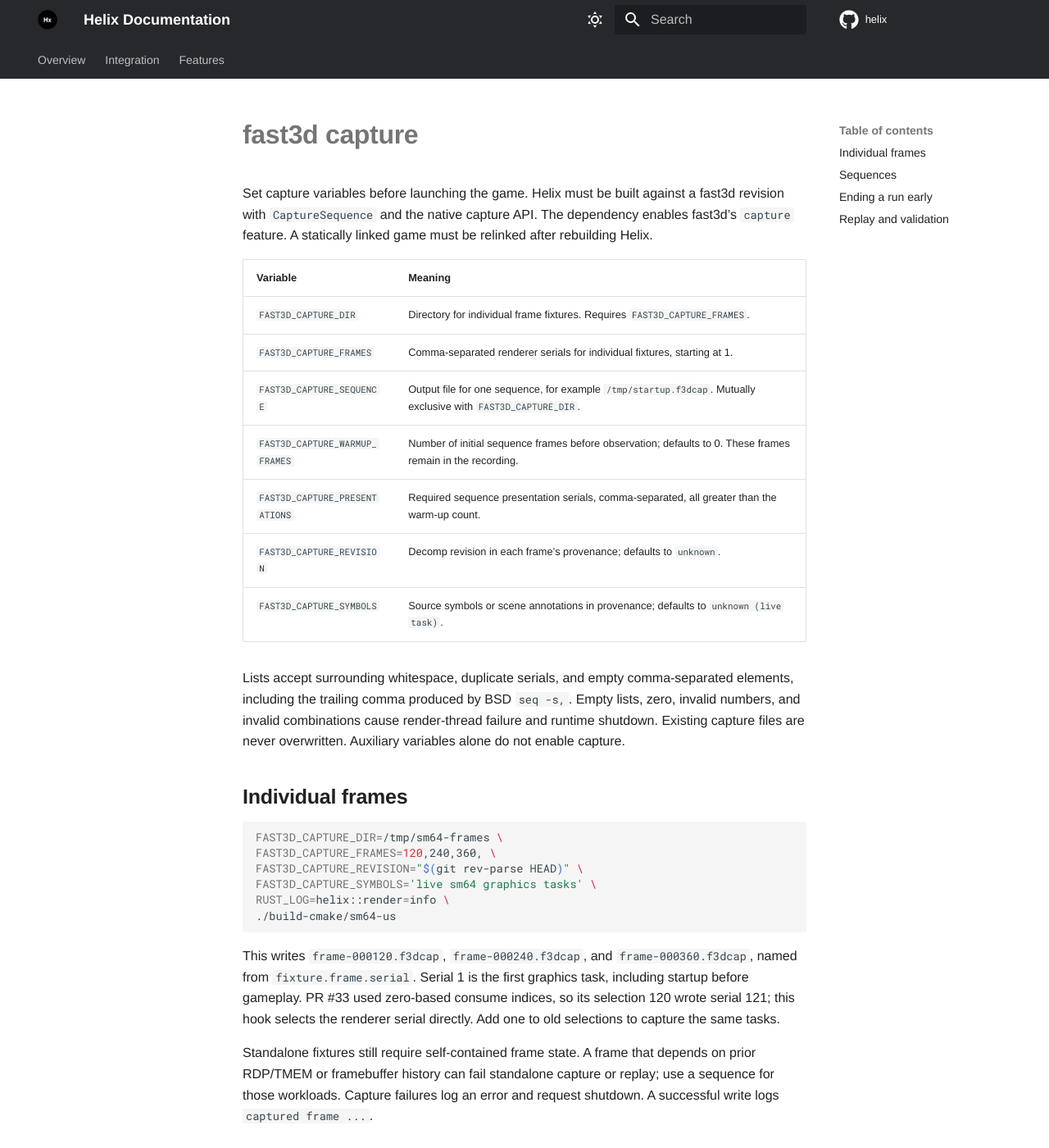
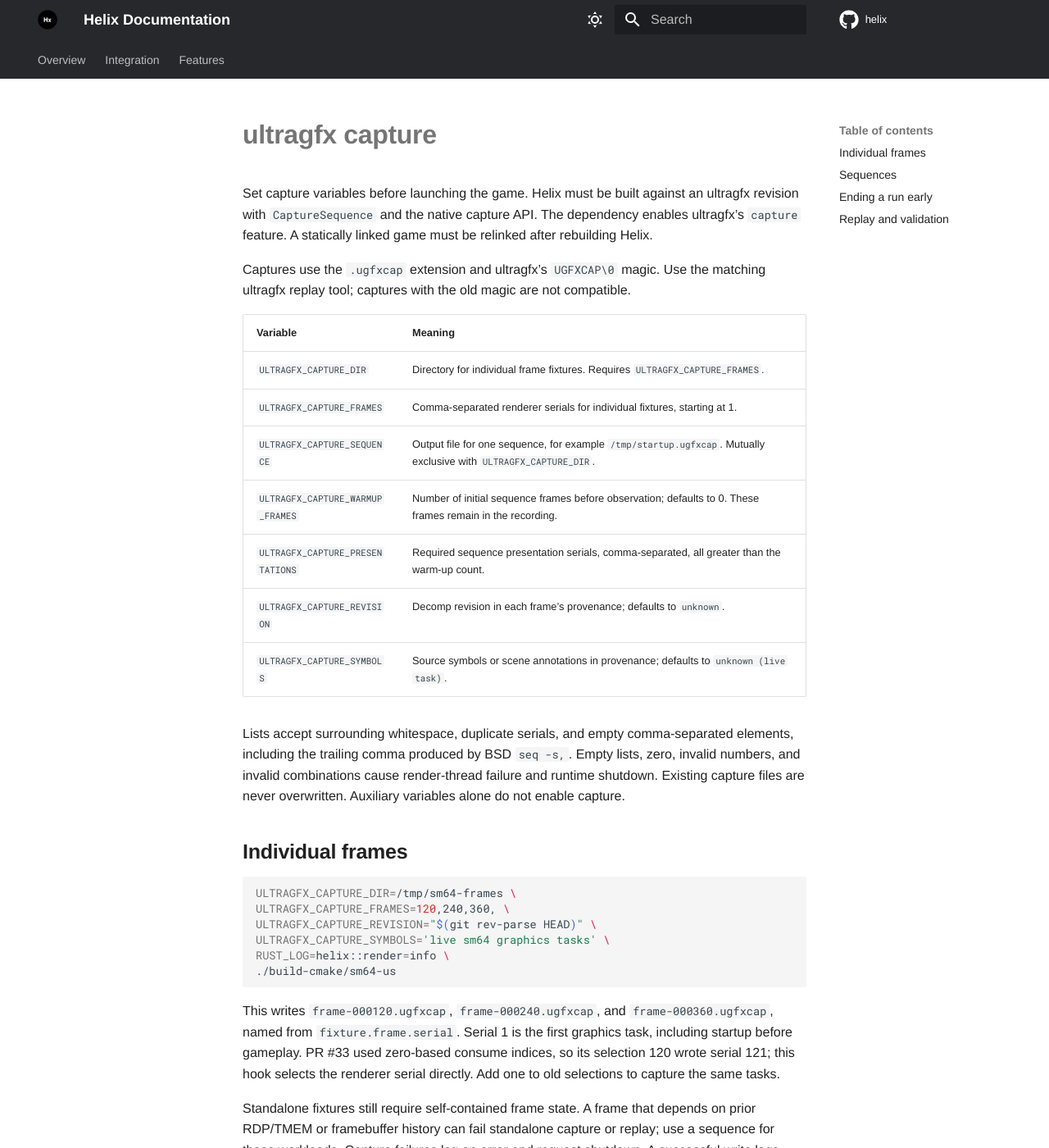
Before and after one commit to retrofoundry/helix, an MkDocs documentation site: the page built from docs/capture.md, in a window 1280 px wide and 1400 px high. Shown: the whole window at 82% size. Built offline with MkDocs 1.6.1 and Material for MkDocs 9.7.7, drawn with Linux system fonts in a browser that asks for light colours; comment, search, counter and statistics services are not loaded; the version menu is left out; some of the changed text lies outside the part shown.

Commit message:
refactor: build against ultragfx (#51)

````diff
--- a/docs/capture.md
+++ b/docs/capture.md
@@ -1,19 +1,22 @@
-# fast3d capture
+# ultragfx capture
 
-Set capture variables before launching the game. Helix must be built against a
-fast3d revision with `CaptureSequence` and the native capture API. The dependency
-enables fast3d's `capture` feature. A statically linked game must be relinked after
+Set capture variables before launching the game. Helix must be built against an
+ultragfx revision with `CaptureSequence` and the native capture API. The dependency
+enables ultragfx's `capture` feature. A statically linked game must be relinked after
 rebuilding Helix.
+
+Captures use the `.ugfxcap` extension and ultragfx's `UGFXCAP\0` magic. Use the
+matching ultragfx replay tool; captures with the old magic are not compatible.
 
 | Variable | Meaning |
 | --- | --- |
-| `FAST3D_CAPTURE_DIR` | Directory for individual frame fixtures. Requires `FAST3D_CAPTURE_FRAMES`. |
-| `FAST3D_CAPTURE_FRAMES` | Comma-separated renderer serials for individual fixtures, starting at 1. |
-| `FAST3D_CAPTURE_SEQUENCE` | Output file for one sequence, for example `/tmp/startup.f3dcap`. Mutually exclusive with `FAST3D_CAPTURE_DIR`. |
-| `FAST3D_CAPTURE_WARMUP_FRAMES` | Number of initial sequence frames before observation; defaults to 0. These frames remain in the recording. |
-| `FAST3D_CAPTURE_PRESENTATIONS` | Required sequence presentation serials, comma-separated, all greater than the warm-up count. |
-| `FAST3D_CAPTURE_REVISION` | Decomp revision in each frame's provenance; defaults to `unknown`. |
-| `FAST3D_CAPTURE_SYMBOLS` | Source symbols or scene annotations in provenance; defaults to `unknown (live task)`. |
+| `ULTRAGFX_CAPTURE_DIR` | Directory for individual frame fixtures. Requires `ULTRAGFX_CAPTURE_FRAMES`. |
+| `ULTRAGFX_CAPTURE_FRAMES` | Comma-separated renderer serials for individual fixtures, starting at 1. |
+| `ULTRAGFX_CAPTURE_SEQUENCE` | Output file for one sequence, for example `/tmp/startup.ugfxcap`. Mutually exclusive with `ULTRAGFX_CAPTURE_DIR`. |
+| `ULTRAGFX_CAPTURE_WARMUP_FRAMES` | Number of initial sequence frames before observation; defaults to 0. These frames remain in the recording. |
+| `ULTRAGFX_CAPTURE_PRESENTATIONS` | Required sequence presentation serials, comma-separated, all greater than the warm-up count. |
+| `ULTRAGFX_CAPTURE_REVISION` | Decomp revision in each frame's provenance; defaults to `unknown`. |
+| `ULTRAGFX_CAPTURE_SYMBOLS` | Source symbols or scene annotations in provenance; defaults to `unknown (live task)`. |
 
 Lists accept surrounding whitespace, duplicate serials, and empty comma-separated
 elements, including the trailing comma produced by BSD `seq -s,`. Empty lists,
@@ -24,16 +27,16 @@ alone do not enable capture.
 ## Individual frames
 
 ```sh
-FAST3D_CAPTURE_DIR=/tmp/sm64-frames \
-FAST3D_CAPTURE_FRAMES=120,240,360, \
-FAST3D_CAPTURE_REVISION="$(git rev-parse HEAD)" \
-FAST3D_CAPTURE_SYMBOLS='live sm64 graphics tasks' \
+ULTRAGFX_CAPTURE_DIR=/tmp/sm64-frames \
+ULTRAGFX_CAPTURE_FRAMES=120,240,360, \
+ULTRAGFX_CAPTURE_REVISION="$(git rev-parse HEAD)" \
+ULTRAGFX_CAPTURE_SYMBOLS='live sm64 graphics tasks' \
 RUST_LOG=helix::render=info \
 ./build-cmake/sm64-us
 ```
 
-This writes `frame-000120.f3dcap`, `frame-000240.f3dcap`, and
-`frame-000360.f3dcap`, named from `fixture.frame.serial`. Serial 1 is the first
+This writes `frame-000120.ugfxcap`, `frame-000240.ugfxcap`, and
+`frame-000360.ugfxcap`, named from `fixture.frame.serial`. Serial 1 is the first
 graphics task, including startup before gameplay. PR #33 used zero-based consume
 indices, so its selection 120 wrote serial 121; this hook selects the renderer
 serial directly. Add one to old selections to capture the same tasks.
@@ -46,11 +49,11 @@ shutdown. A successful write logs `captured frame ...`.
 ## Sequences
 
 ```sh
-FAST3D_CAPTURE_SEQUENCE=/tmp/sm64-startup.f3dcap \
-FAST3D_CAPTURE_WARMUP_FRAMES=120 \
-FAST3D_CAPTURE_PRESENTATIONS=121,180,240, \
-FAST3D_CAPTURE_REVISION="$(git rev-parse HEAD)" \
-FAST3D_CAPTURE_SYMBOLS='startup through selected gameplay route' \
+ULTRAGFX_CAPTURE_SEQUENCE=/tmp/sm64-startup.ugfxcap \
+ULTRAGFX_CAPTURE_WARMUP_FRAMES=120 \
+ULTRAGFX_CAPTURE_PRESENTATIONS=121,180,240, \
+ULTRAGFX_CAPTURE_REVISION="$(git rev-parse HEAD)" \
+ULTRAGFX_CAPTURE_SYMBOLS='startup through selected gameplay route' \
 RUST_LOG=helix::render=info \
 ./build-cmake/sm64-us
 ```
@@ -124,12 +127,12 @@ the replay tool before using it. A `.partial` file alone is not a successful cap
 
 ## Replay and validation
 
-From the fast3d worktree, with its supported toolchain:
+From the ultragfx worktree, with its supported toolchain:
 
 ```sh
 mkdir -p /tmp/sm64-replay
-cargo run -p fast3d --features capture --example replay_capture -- \
-  /tmp/sm64-startup.f3dcap /tmp/sm64-replay/startup all
+cargo run -p ultragfx --features capture --example replay_capture -- \
+  /tmp/sm64-startup.ugfxcap /tmp/sm64-replay/startup all
 ```
 
 The replay loader rejects gaps, missing reset history, invalid warm-up/presentation
````
Also changed, not shown: Cargo.toml (+5 -5 lines), README.md (+3 -3 lines), 7 other files.
